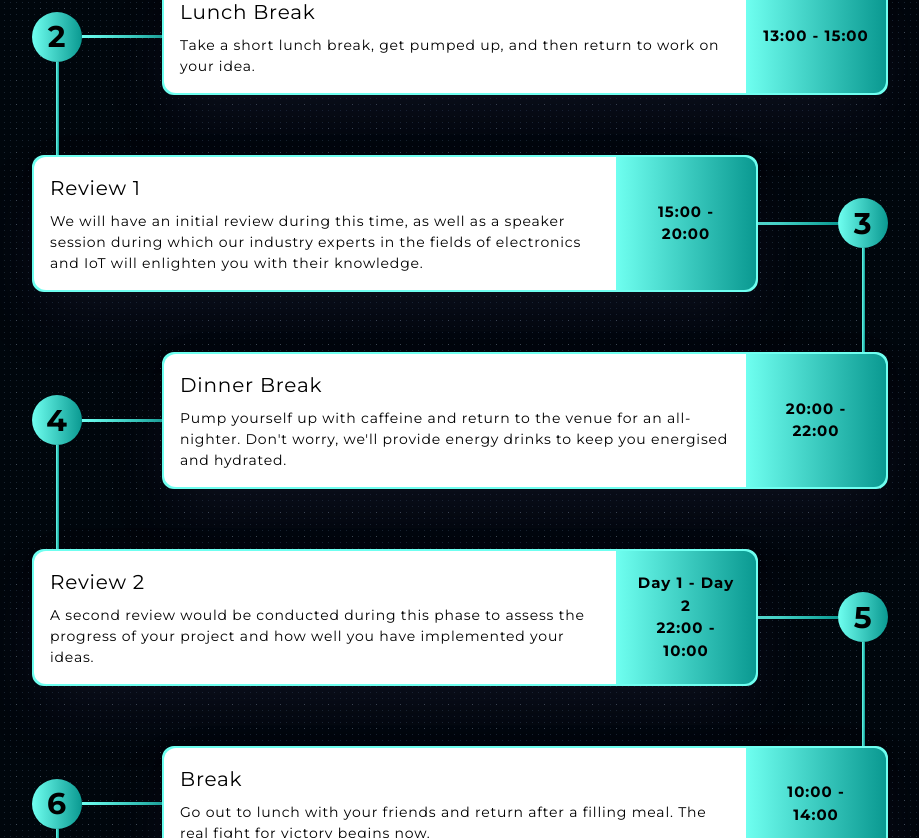
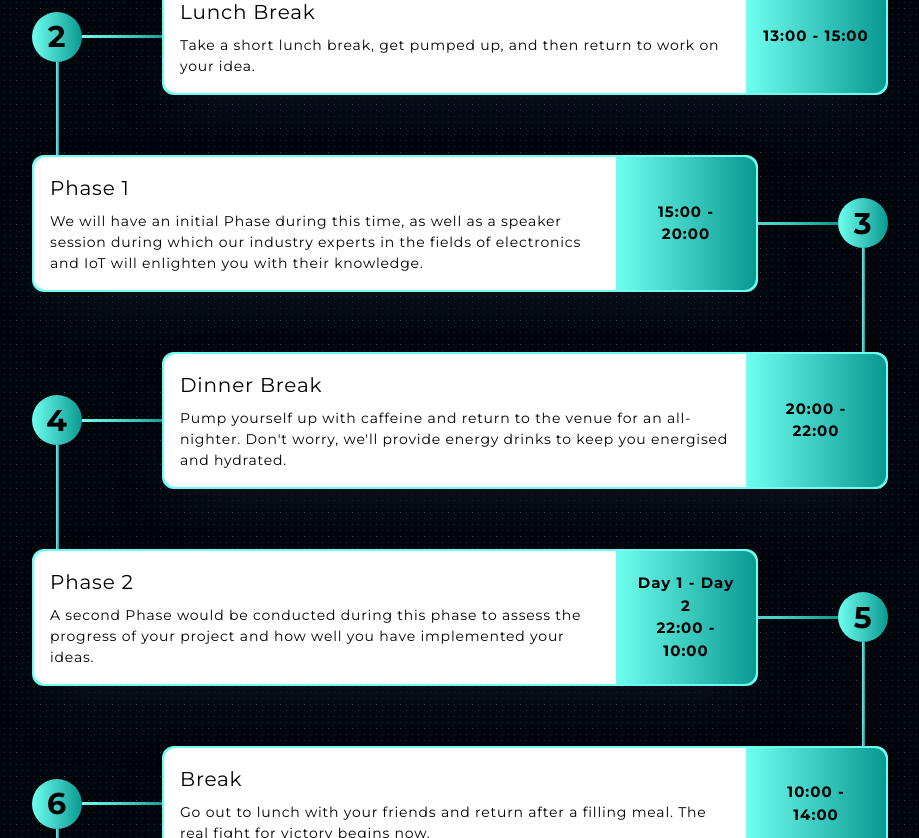
Before and after one commit to IoThinc-VIT/Iothinc_Website, a React (Create React App) app: page /iothon in a window 1280 px wide. Shown: the part 3302-4140 px from the top of the page, without its empty margins (180-1099 px from the left). Built offline with nearby package versions, Linux system fonts and the light colour scheme.

Commit message:
timeline updated

```diff
--- a/src/Components/Iothon/Timeline.js
+++ b/src/Components/Iothon/Timeline.js
@@ -56,9 +56,12 @@ const Timeline = () => {
           <li className="timeline_item timeline_right">
             <div className="timeline_info">
               <div className="timeline_desc">
-                <h1 className="timeline_title">Review 1</h1>
+                <h1 className="timeline_title">Phase 1</h1>
                 <p className="timeline_msg">
-                  We will have an initial review during this time, as well as a speaker session during which our industry experts in the fields of electronics and IoT will enlighten you with their knowledge.
+                  We will have an initial Phase during this time, as well as a
+                  speaker session during which our industry experts in the
+                  fields of electronics and IoT will enlighten you with their
+                  knowledge.
                 </p>
               </div>
               <div
@@ -88,8 +91,9 @@ const Timeline = () => {
               <div className="timeline_desc">
                 <h1 className="timeline_title">Dinner Break</h1>
                 <p className="timeline_msg">
-                  Pump yourself up with caffeine and return to the venue for an all-nighter.
-                    Don't worry, we'll provide energy drinks to keep you energised and hydrated.
+                  Pump yourself up with caffeine and return to the venue for an
+                  all-nighter. Don't worry, we'll provide energy drinks to keep
+                  you energised and hydrated.
                 </p>
               </div>
               <div
@@ -103,9 +107,11 @@ const Timeline = () => {
           <li className="timeline_item timeline_right">
             <div className="timeline_info">
               <div className="timeline_desc">
-                <h1 className="timeline_title">Review 2</h1>
+                <h1 className="timeline_title">Phase 2</h1>
                 <p className="timeline_msg">
-                 A second review would be conducted during this phase to assess the progress of your project and how well you have implemented your ideas.
+                  A second Phase would be conducted during this phase to assess
+                  the progress of your project and how well you have implemented
+                  your ideas.
                 </p>
               </div>
               <div
@@ -128,7 +134,8 @@ const Timeline = () => {
               <div className="timeline_desc">
                 <h1 className="timeline_title">Break</h1>
                 <p className="timeline_msg">
-                  Go out to lunch with your friends and return after a filling meal. The real fight for victory begins now.
+                  Go out to lunch with your friends and return after a filling
+                  meal. The real fight for victory begins now.
                 </p>
               </div>
               <div
@@ -142,9 +149,10 @@ const Timeline = () => {
           <li className="timeline_item timeline_right">
             <div className="timeline_info">
               <div className="timeline_desc">
-                <h1 className="timeline_title">Review 3</h1>
+                <h1 className="timeline_title">Phase 3</h1>
                 <p className="timeline_msg">
-                  This is the event's final stage, and you must complete the full implementation of your project by 6 p.m.
+                  This is the event's final stage, and you must complete the
+                  full implementation of your project by 6 p.m.
                 </p>
               </div>
               <div
@@ -166,7 +174,10 @@ const Timeline = () => {
               <div className="timeline_desc">
                 <h1 className="timeline_title">Final Presentation</h1>
                 <p className="timeline_msg">
-                  This is your final presentation of your prototype project in front of industry experts, who will evaluate your project based on some metrics and determine who will take home the victory!
+                  This is your final presentation of your prototype project in
+                  front of industry experts, who will evaluate your project
+                  based on some metrics and determine who will take home the
+                  victory!
                 </p>
               </div>
               <div
@@ -180,7 +191,7 @@ const Timeline = () => {
           {/* <li className="timeline_item timeline_right">
             <div className="timeline_info">
               <div className="timeline_desc">
-                <h1 className="timeline_title">Review-3</h1>
+                <h1 className="timeline_title">Phase-3</h1>
                 <p className="timeline_msg">
                   The third and final round begins, where the top 15
                   participants from the previous round can participate.
```
